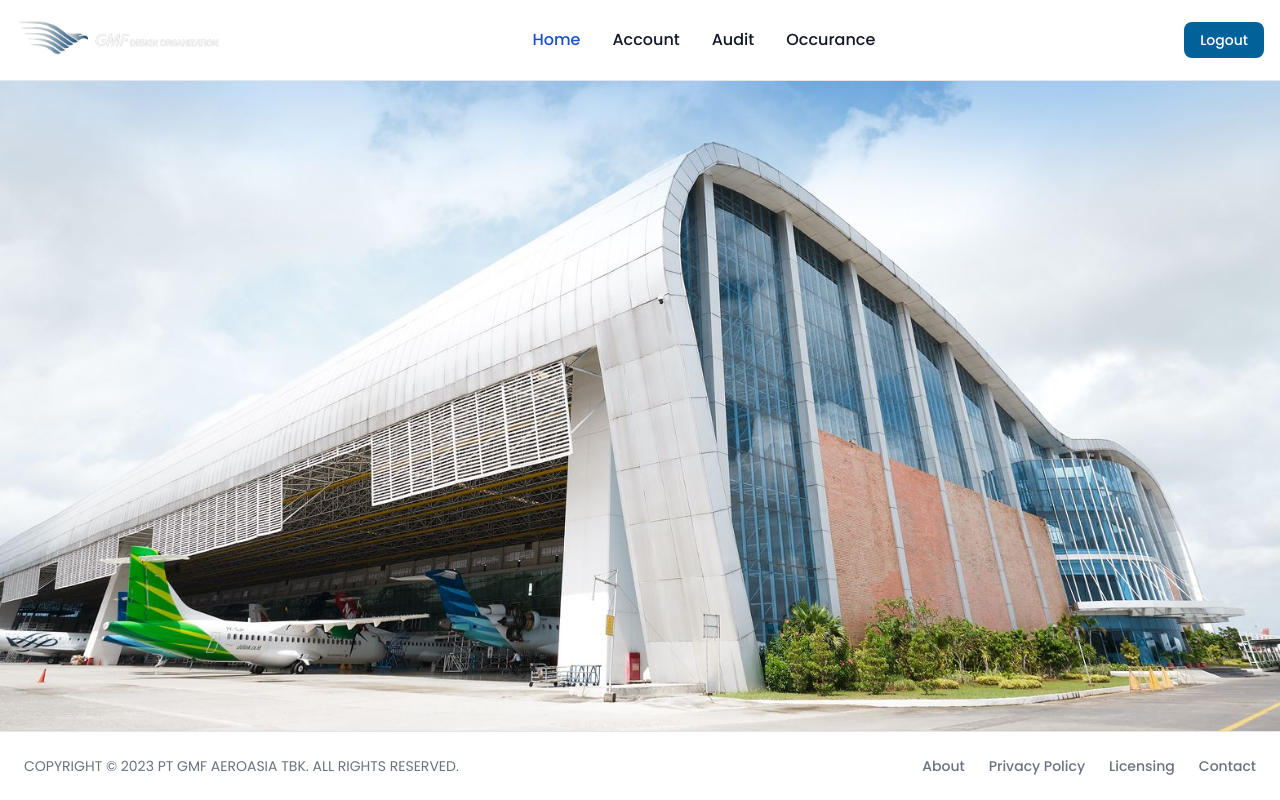
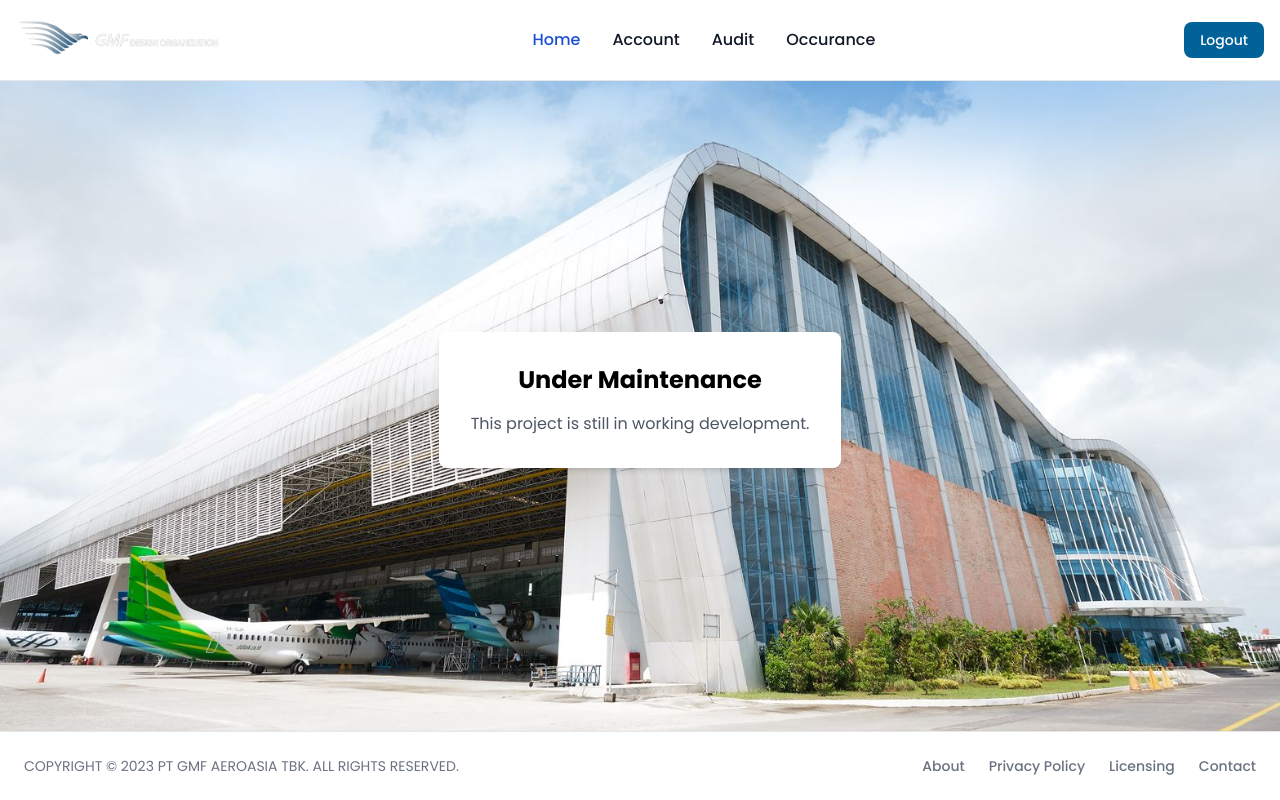
Before and after one commit to reg-strtgy-enjyr/Dashboard-DOA-GMF-Old, an Angular app in the folder Frontend/: page / in a window 1280 px wide. Built offline with nearby package versions, Linux system fonts and the light colour scheme.

Commit message:
Migrate to Angular 18

```diff
--- a/Frontend/src/app/home/home.component.html
+++ b/Frontend/src/app/home/home.component.html
@@ -1,2 +1,8 @@
 <app-navbar></app-navbar>
+<div class="min-h-screen flex items-center justify-center">
+    <div class="p-8 bg-white shadow-md rounded-lg text-center">
+      <h1 class="text-2xl font-bold mb-4">Under Maintenance</h1>
+      <p class="text-gray-600">This project is still in working development.</p>
+    </div>
+</div>
 <app-footer></app-footer>
```
